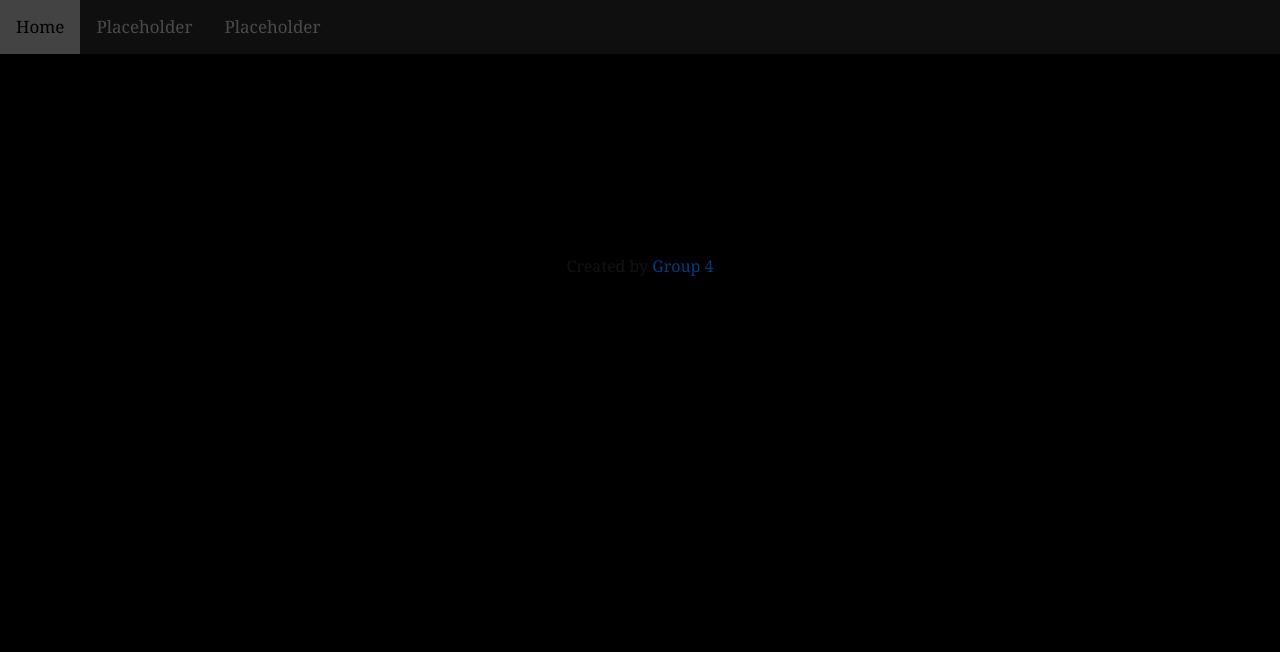
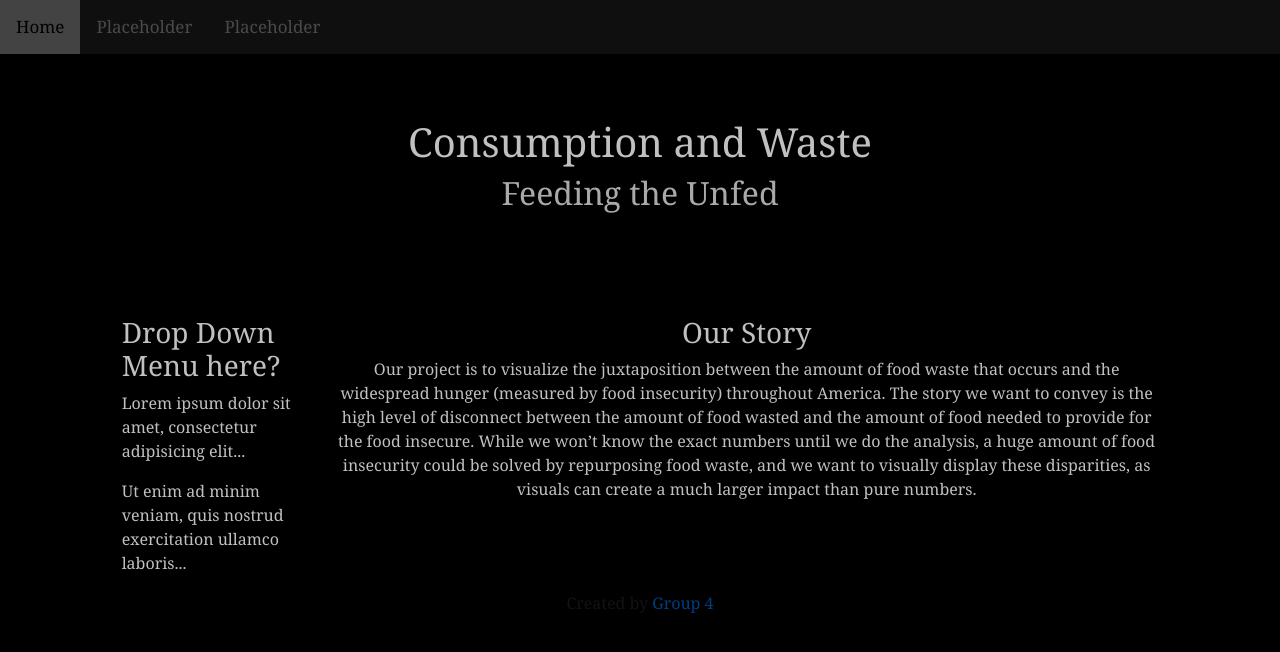
Before and after one commit to darrensagucio/project-2, a Flask app: page / in a window 1280 px wide. Shown: the top 652 px of the page. Run offline with Flask 2, Linux system fonts and the light colour scheme; some libraries are stand-ins or nearby versions.

Commit message:
added containers

```diff
--- a/static/css/style.css
+++ b/static/css/style.css
@@ -1,6 +1,30 @@
 body {
-    background-color: black;
+  background-color: black;
+  margin: 0;
+  padding: 0;
+  font-family: sans-serif;
 }
+
+.container-fluid {
+  border: black;
+  font-family: Georgia, 'Times New Roman', Times, serif;
+  color: #C0C0C0;
+}
+
+h1 {
+  font-family: Georgia, 'Times New Roman', Times, serif;
+  color:#C0C0C0;
+}
+
+h2 {
+  font-family: Georgia, 'Times New Roman', Times, serif;
+  color: 	#a9a9a9;
+}
+
+.jumbotron {
+  background-color: black;
+}
+
 
 .header {
     color: white;
@@ -39,6 +63,5 @@ body {
   .footer{
       font-family: Georgia, 'Times New Roman', Times, serif;
       text-align: center;
-      margin-top: 200px;
       opacity: 0.5;
   }
--- a/templates/index.html
+++ b/templates/index.html
@@ -21,6 +21,7 @@
 
 
 	<body>
+
 		<!-- navigation bar -->
 		<div class='topnav'>
 			<a class="active" href="index.html">Home</a>
@@ -28,11 +29,35 @@
 			<a href="">Placeholder</a>
 		</div>
 
+		<div class="jumbotron text-center">
+			<h1>Consumption and Waste</h1>
+			<h2>Feeding the Unfed</h2>
+		  </div>
+
+		  <div class="container-fluid">
+			<div class="row">
+			  <div class="col-lg-1">
+			  </div>
+			  <div class = "col-lg-2">
+				<h3>Drop Down Menu here?</h3>
+				<p>Lorem ipsum dolor sit amet, consectetur adipisicing elit...</p>
+				<p>Ut enim ad minim veniam, quis nostrud exercitation ullamco laboris...</p>
+			  </div>
+			  <div class="col-lg-8">
+				<center><h3>Our Story</h3>
+				<p>Our project is to visualize the juxtaposition between the amount of food waste that occurs and the widespread hunger (measured by food insecurity) throughout America. The story we want to convey is the high level of disconnect between the amount of food wasted and the amount of food needed to provide for the food insecure. While we won’t know the exact numbers until we do the analysis, a huge amount of food insecurity could be solved by repurposing food waste, and we want to visually display these disparities, as visuals can create a much larger impact than pure numbers.</p>
+				</center>
+				</div>
+			  <div class="col-lg-1">
+			</div>
+			</div>
+		  </div>
+
 		<!-- d3 js -->
 		<script src="https://d3js.org/d3.v5.min.js"></script>
 
 		<!-- js files -->
-		<script type="text/javascript" src="[ENTER JAVASCRIPT FILE HERE]"></script>
+		<!-- <script type="text/javascript" src="[ENTER JAVASCRIPT FILE HERE]"></script> -->
 
 		<!-- footer -->
 		<div class="footer">
```
